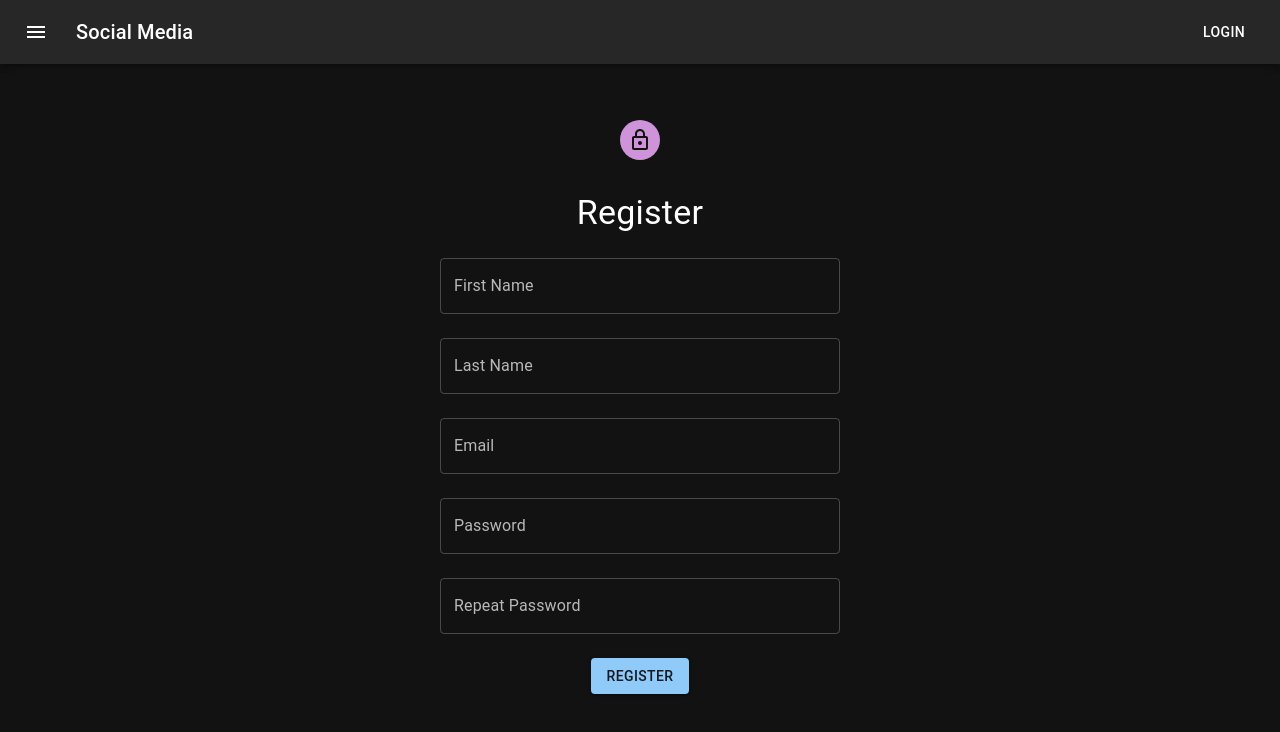
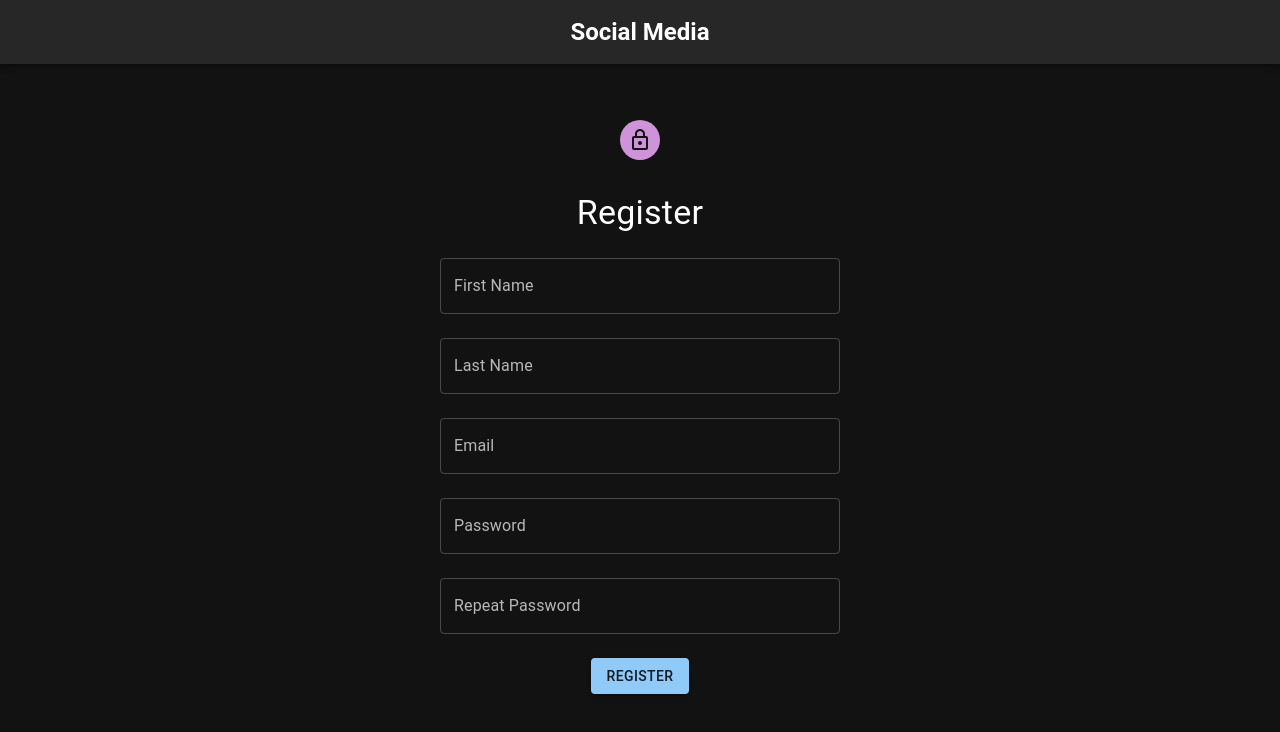
Before and after one commit to glin18/social-media, a React (Create React App) app in the folder client/: page / in a window 1280 px wide. Shown: the top 732 px of the page. Built offline with nearby package versions, Linux system fonts and the light colour scheme.

Commit message:
Create auth navbar

```diff
--- a/client/src/App.js
+++ b/client/src/App.js
@@ -1,12 +1,12 @@
 import "./App.css";
 import Register from "./pages/Register";
 import Container from "@mui/material/Container";
-import MainNavbar from "./components/MainNavbar";
+import AuthNavbar from "./components/AuthNavbar";
 
 function App() {
   return (
     <div className="App">
-      <MainNavbar />
+      <AuthNavbar />
       <Container maxWidth="xl">
         <Register />
       </Container>
--- /dev/null
+++ b/client/src/components/AuthNavbar.js
@@ -0,0 +1,24 @@
+import React from "react";
+import { AppBar, Toolbar, Typography, Box } from "@mui/material";
+
+const AuthNavbar = () => {
+  return (
+    <AppBar position="static">
+      <Toolbar>
+        <Box
+          sx={{
+            display: "flex",
+            justifyContent: "center",
+            width: "100%",
+          }}
+        >
+          <Typography variant="h5" align="center" sx={{ fontWeight: "bold" }}>
+            Social Media
+          </Typography>
+        </Box>
+      </Toolbar>
+    </AppBar>
+  );
+};
+
+export default AuthNavbar;
```
